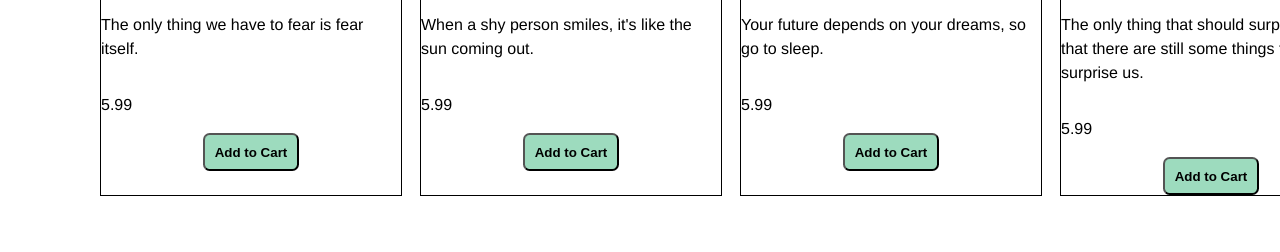
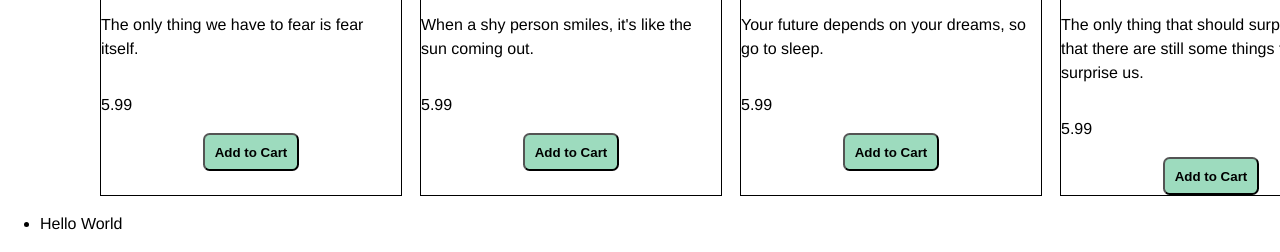
Before and after one commit to Yasin-4030/mood-shop, a plain HTML site: page index.html in a window 1280 px wide. Shown: the part 1539-1791 px from the top of the page. Before the commit the page ends 1735 px from the top, so only its background shows below. Drawn offline with Linux system fonts and the light colour scheme.

Commit message:
Adding ul to the footer

```diff
--- a/index.html
+++ b/index.html
@@ -20,7 +20,9 @@
 
         </main>
         <footer>
+            <ul id="item-list">
 
+            </ul>
         </footer>
         <script src='./resources/js/scripts.js' type="module">
         </script>
--- a/resources/js/scripts.js
+++ b/resources/js/scripts.js
@@ -1,5 +1,11 @@
 const itemsContainer = document.getElementById('items')
+
+const itemList = document.getElementById('item-list')
+itemList.innerHTML = '<li> Hello World</li>'
+console.log(itemList)
+
 import data from './data.js'
+
 
 for (let i=0; i<data.length; ++i) {
     let newDiv = document.createElement('div');
@@ -15,6 +21,7 @@ for (let i=0; i<data.length; ++i) {
     let desc = document.createElement('P')
     desc.innerText = data[i].desc
     newDiv.appendChild(desc)
+
     let price = document.createElement('P')
     price.innerText = data[i].price
     newDiv.appendChild(price)
```
